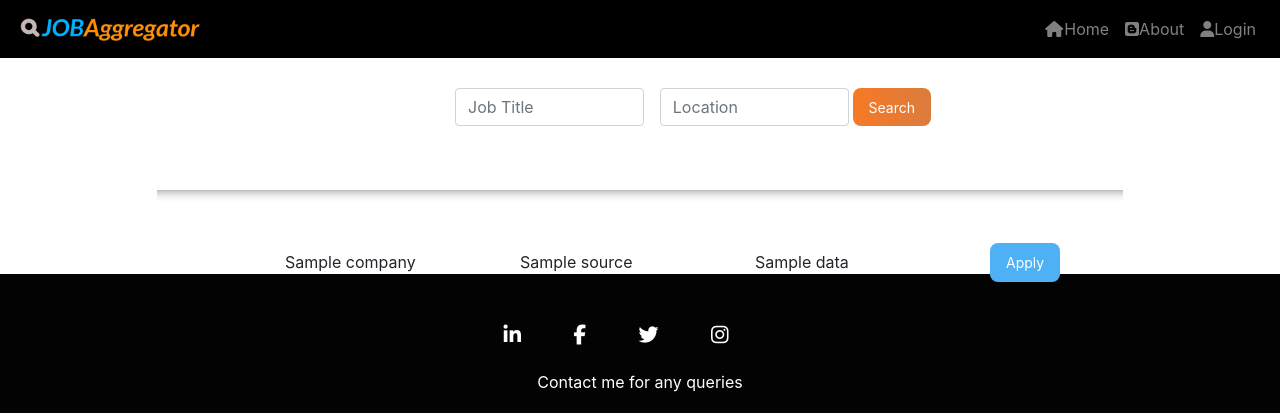
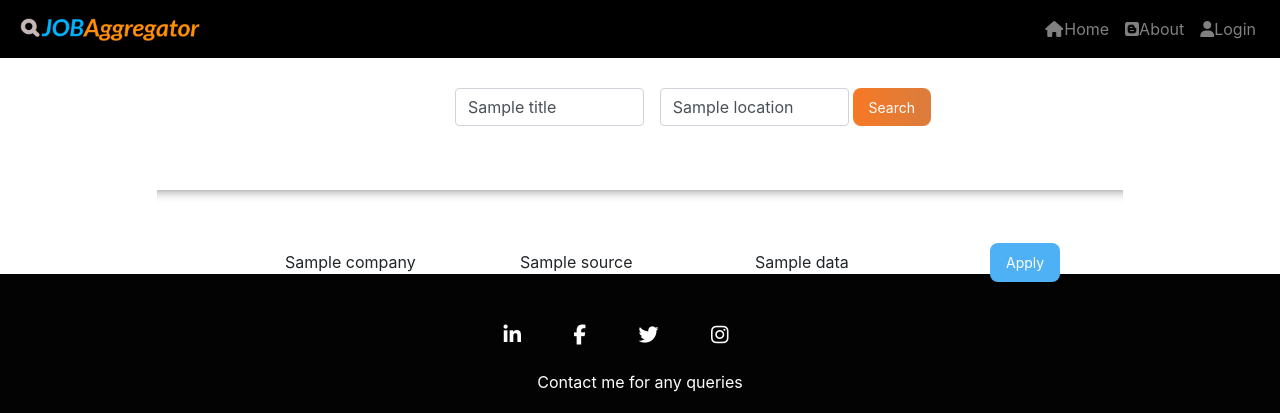
Before and after one commit to anuj-chourasiya/job-aggregator, a Django app: template web/aggregator/home/templates/home/main.html in a window 1280 px wide. Shown: the top 413 px of the page. Run offline with Django 3.2, Linux system fonts and the light colour scheme; the template is opened without the code that fills it: most values are stand-ins (such as "Sample title", 1, 10 or a date in 2020); some libraries are stand-ins or nearby versions.

Commit message:
search boc can hold value

```diff
--- a/web/aggregator/home/templates/home/main.html
+++ b/web/aggregator/home/templates/home/main.html
@@ -5,9 +5,10 @@
       <br><br><br>
       <div class="container">
       <div class="row search-style mt-3">
-        <input class="form-control col col-lg-3" type="text" placeholder="Job Title" name="job_title" />
+        <input class="form-control col col-lg-3" type="text" placeholder="Job Title" name="job_title"
+	  value="{{title}}"  />
 
-        <input class="form-control ml-3 col col-lg-3" type="text" placeholder="Location" name=location />
+	<input class="form-control ml-3 col col-lg-3" type="text" placeholder="Location" name=location  value="{{location}}"  />
 
         <button class="search-btn ml-1" type="submit">Search</button>
       </div>
```
